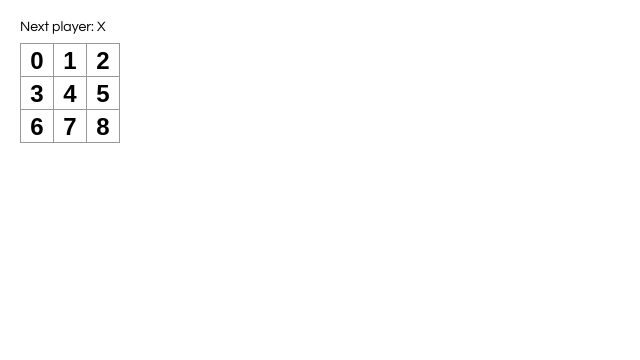
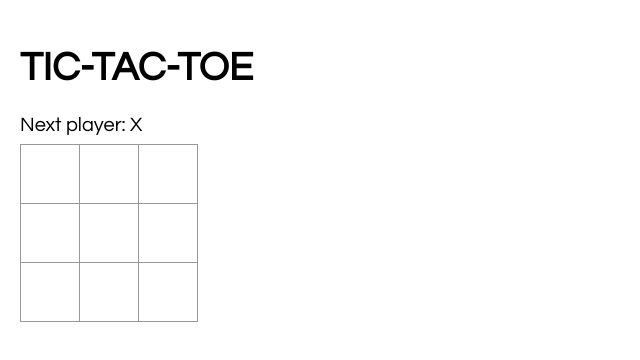
Before and after one commit to MercedesDavila/TIC-TAC-TOE, a React app in the folder my-app/: page / in a window 1280 px wide. Shown: the whole page, without its empty margins (0-640 px from the left). Built offline with nearby package versions, Linux system fonts and the light colour scheme.

Commit message:
Jugando tic-tac-toe

```diff
--- a/my-app/src/index.css
+++ b/my-app/src/index.css
@@ -1,6 +1,7 @@
 body {
-    font: 14px "Century Gothic", Futura, sans-serif;
+    font: 20px "Century Gothic", Futura, sans-serif;
     margin: 20px;
+    align-content: center;
   }
 
   ol, ul {
@@ -24,12 +25,12 @@ body {
     font-size: 24px;
     font-weight: bold;
     line-height: 34px;
-    height: 34px;
+    height: 60px;
     margin-right: -1px;
     margin-top: -1px;
     padding: 0;
     text-align: center;
-    width: 34px;
+    width: 60px;
   }
 
   .square:focus {
--- a/my-app/src/index.js
+++ b/my-app/src/index.js
@@ -2,30 +2,52 @@ import React from 'react';
 import ReactDOM from 'react-dom';
 import './index.css';
 
-class Square extends React.Component {
-    constructor(props) {
-        super(props);
-        this.state={
-            value: null,
-        };
-    }
-    render() {
+function Square(props) {
   return (
-        <button className="square"
-        onClick={()=>this.setState({value: 'X'})}>
-          {this.props.value}
+    <button className="square" onClick={props.onClick}>
+      {props.value}
     </button>
   );
 }
+
+class Board extends React.Component {
+  constructor(props) {
+    super(props);
+    this.state = {
+      squares: Array(9).fill(null),
+      xIsNext: true,
+    };
   }
 
-  class Board extends React.Component {
+  handleClick(i) {
+    const squares = this.state.squares.slice();
+    if (calculateWinner(squares) || squares[i]) {
+      return;
+    }
+    squares[i] = this.state.xIsNext ? 'X' : 'O';
+    this.setState({
+      squares: squares,
+      xIsNext: !this.state.xIsNext,
+    });
+  }
+
   renderSquare(i) {
-      return <Square value={i}/>;
+    return (
+      <Square
+        value={this.state.squares[i]}
+        onClick={() => this.handleClick(i)}
+      />
+    );
   }
 
   render() {
-      const status = 'Next player: X';
+    const winner = calculateWinner(this.state.squares);
+    let status;
+    if (winner) {
+      status = 'Winner: ' + winner;
+    } else {
+      status = 'Next player: ' + (this.state.xIsNext ? 'X' : 'O');
+    }
 
     return (
       <div>
@@ -55,6 +77,7 @@ class Square extends React.Component {
     return (
       <div className="game">
         <div className="game-board">
+          <h1>TIC-TAC-TOE</h1>
           <Board />
         </div>
         <div className="game-info">
@@ -72,3 +95,23 @@ class Square extends React.Component {
   <Game />,
   document.getElementById('root')
 );
+
+function calculateWinner(squares) {
+  const lines = [
+    [0, 1, 2],
+    [3, 4, 5],
+    [6, 7, 8],
+    [0, 3, 6],
+    [1, 4, 7],
+    [2, 5, 8],
+    [0, 4, 8],
+    [2, 4, 6],
+  ];
+  for (let i = 0; i < lines.length; i++) {
+    const [a, b, c] = lines[i];
+    if (squares[a] && squares[a] === squares[b] && squares[a] === squares[c]) {
+      return squares[a];
+    }
+  }
+  return null;
+}
```
Lines whose indentation alone changed are shown as unchanged.
